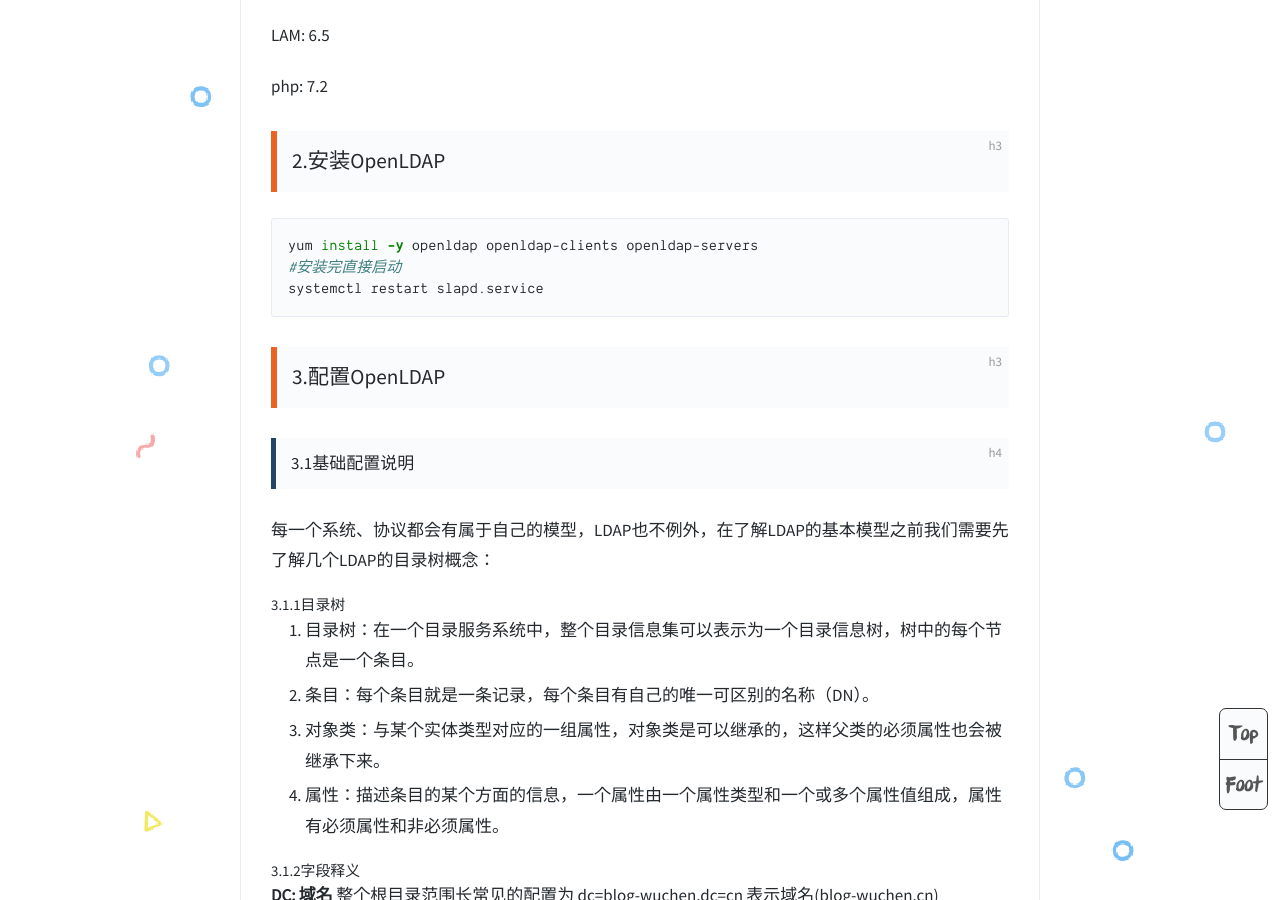
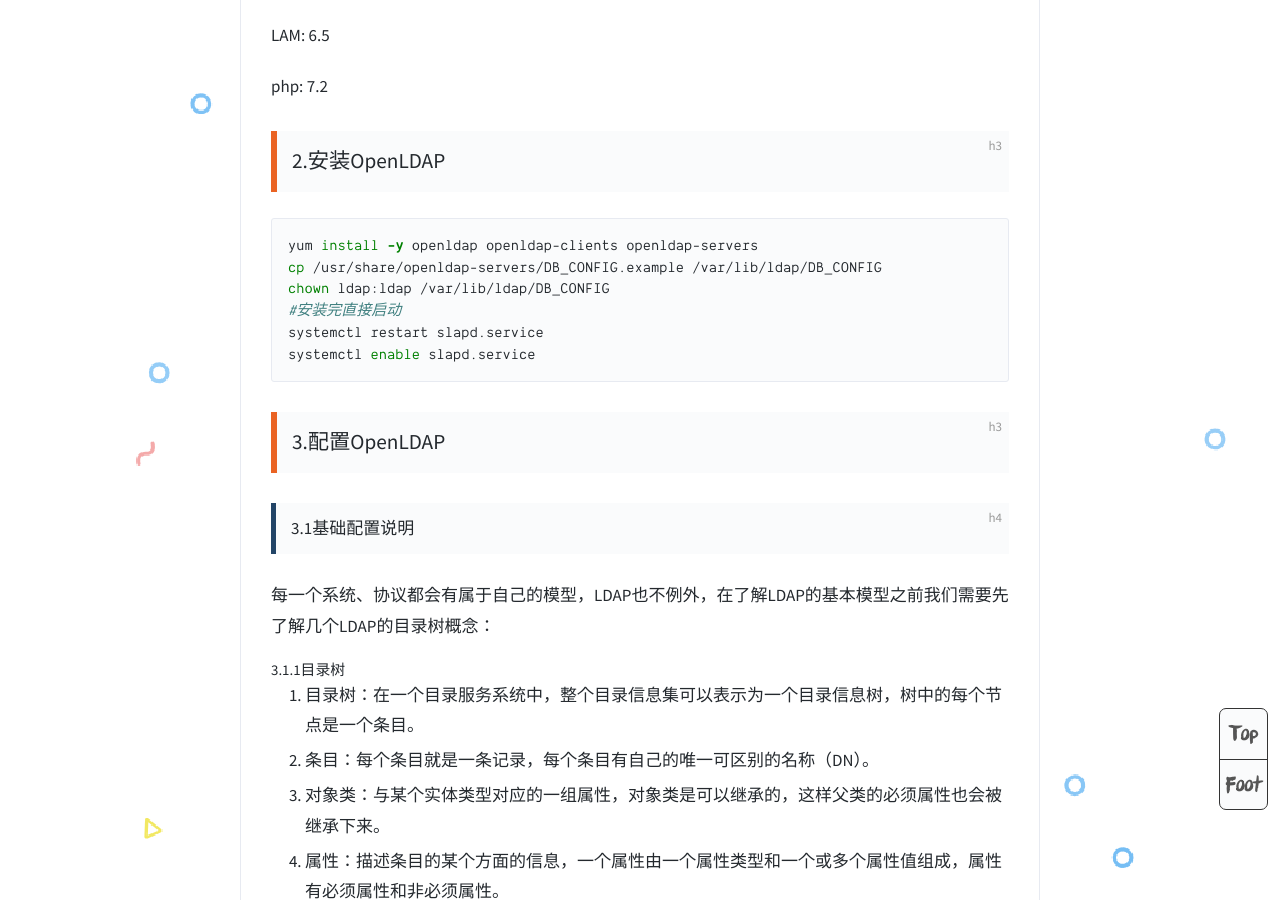
Before and after one commit to WuChenLinux/yw, a Jekyll site: the page built from _posts/2018-12-01-LDAP-LAM.md, in a window 1280 px wide and 900 px high, scrolled down 1427 px. Built offline with Jekyll 4.4.1, drawn with Linux system fonts in a browser that asks for light colours; comment, search, counter and statistics services are not loaded; some of the changed lines change nothing that is shown; some of the changed text lies outside the part shown.

Commit message:
修改细节

````diff
--- a/_posts/2018-12-01-LDAP-LAM.md
+++ b/_posts/2018-12-01-LDAP-LAM.md
@@ -38,8 +38,11 @@
 
 ```shell
 yum install -y openldap openldap-clients openldap-servers
+cp /usr/share/openldap-servers/DB_CONFIG.example /var/lib/ldap/DB_CONFIG
+chown ldap:ldap /var/lib/ldap/DB_CONFIG
 #安装完直接启动
 systemctl restart slapd.service
+systemctl enable slapd.service
 ```
 
 
@@ -119,12 +122,10 @@
 
 ![1543648587423](https://wuchen-1252812685.cos.ap-shanghai.myqcloud.com/img/2018-12-01/1543648587423.png)
 
-##### 3.2.3 在数据库中设置域名
-
-再生成一个数据库密码
+##### 3.2.3 在数据库中设置域名(我这里设置成一样的了，你们随意~)
 
 ```shell
-[root@ldap ~]# slappasswd -s 123456
+[root@ldap ~]# slappasswd -s 000000
 {SSHA}TkgVQ3o7cGmZdWeB2L3gW/VuVr0MczVJ
 ```
 
@@ -192,7 +193,7 @@
 
 ```shell
 ldapadd -x -D cn=Manager,dc=blog-wuchen,dc=cn -W -f basedomain.ldif
-Enter LDAP Password:               #输入你的数据库密码
+Enter LDAP Password:               #输入你的域密码
 ```
 
 ![1543650539943](https://wuchen-1252812685.cos.ap-shanghai.myqcloud.com/img/2018-12-01/1543650539943.png)
@@ -230,7 +231,7 @@
 
 ```shell
 ldapadd -x -D cn=Manager,dc=blog-wuchen,dc=cn -W -f ldapuser.ldif
-Enter LDAP Password:                   #输入数据库密码
+Enter LDAP Password:                   #输入域密码
 ```
 
 ![1543650980450](https://wuchen-1252812685.cos.ap-shanghai.myqcloud.com/img/2018-12-01/1543650980450.png)
````
